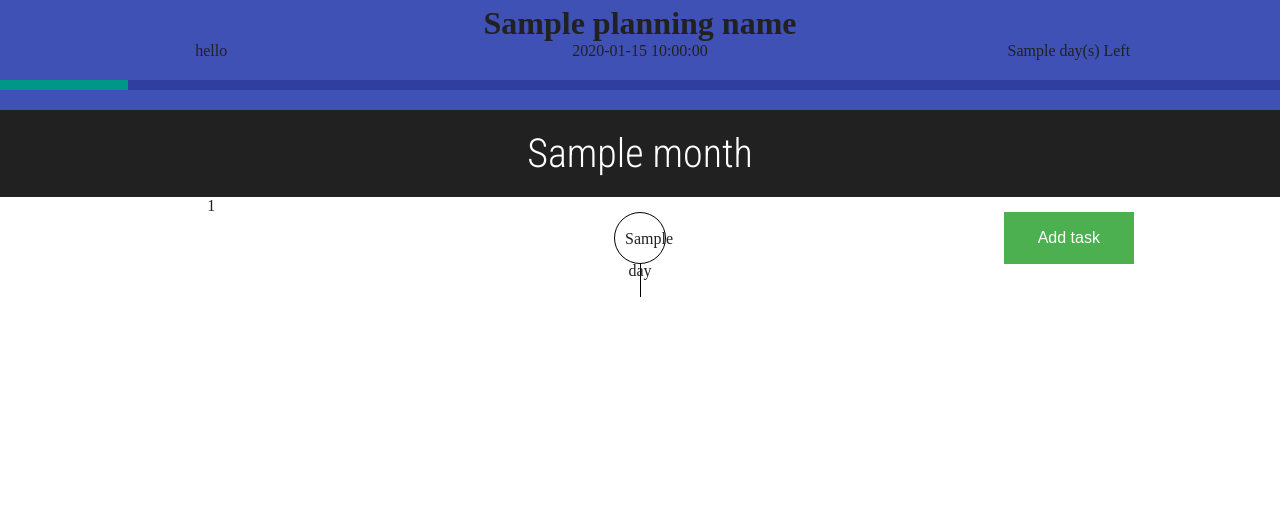
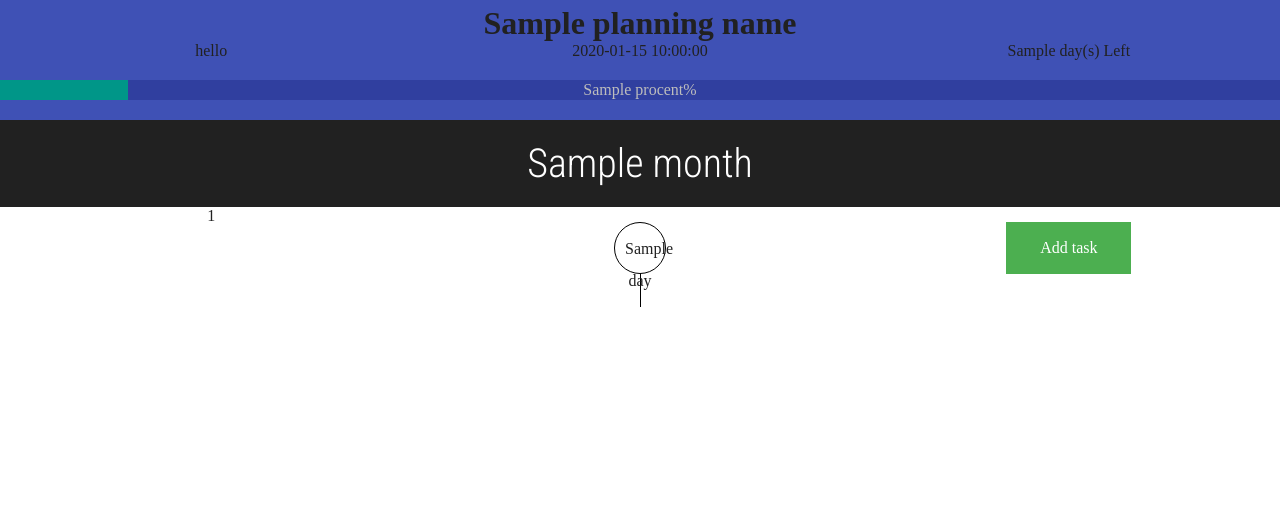
Before and after one commit to caustinbakker/Planner, a Flask app: template templates/planning.html in a window 1280 px wide. Shown: the top 506 px of the page. Run offline with Flask 2, Linux system fonts and the light colour scheme; the template is opened without the code that fills it: most values are stand-ins (such as "Sample title", 1, 10 or a date in 2020); some libraries are stand-ins or nearby versions.

Commit message:
added page to add task

```diff
--- a/app.py
+++ b/app.py
@@ -1,4 +1,4 @@
-#! python\Venv\Scriptsactivate_this.py
+#! \Venv\Scriptsactivate_this.py
 
 from flask import Flask, g, render_template, redirect, url_for, flash
 from peewee import *
@@ -21,7 +21,10 @@ app.secret_key = '124312415634f35fdf89hg489hjf9092j23jjf9928fisd02d0k11j90j'
 def before_request():
     """Connect database connect"""
     g.db = models.db
-    g.db.connect()
+    try:
+        g.db.connect()
+    except OperationalError:
+        g.db.close()
 
 
 @app.after_request
@@ -29,6 +32,12 @@ def after_request(response):
     """Close database connection """
     g.db.close()
     return response
+
+
+@app.route('/planning/<planning_name>/<date>', methods=('GET', 'POST'))
+def addtask(planning_name, date):
+    form = forms.AddTask()
+    return render_template('addtask.html', form=form)
 
 
 @app.route('/create_planning', methods=('GET', 'POST'))
@@ -48,9 +57,9 @@ def create_planning():
     return render_template('create_planning.html', form=form)
 
 
-@app.route('/planning/<planning_name>')
-def planning(planning_name):
-    form = forms.AddTask()
+@app.route('/<user>/<planning_name>')
+def planning(planning_name, user='user'):
+    form = forms.AddPlanning()
     try:
         planning = models.Planning.get(models.Planning.planning_name ==
                                        planning_name)
--- a/static/styles.css
+++ b/static/styles.css
@@ -36,7 +36,7 @@ ul{
 #time_bar_container{
     margin: 20px 0px 10px 0px;
     background: #303F9F;
-    height: 10px;
+    height: 20px;
     text-align: center;
 }
 #time_bar{
@@ -110,3 +110,10 @@ ul{
     color: black;
     transition-duration: 1s;
 }
+#procent{
+color: #BDBDBD;
+position: absolute;
+width: 100%;
+text-align: center;
+margin-top: 1px;
+}
--- a/templates/planning.html
+++ b/templates/planning.html
@@ -15,7 +15,7 @@
                 <div id="created_at">{{ created_at }}</div>
                 <div>{{ days_left }} day(s) Left</div>
             </div>
-            <div id='time_bar_container'>{{render_load_bar(procent)}}</div>
+            <div id='time_bar_container'> <div id='procent'> {{procent}}% </div>  {{render_load_bar(procent)}}   </div>
         </header>
             <ul>
                 {% for datevalue, date_data in dates.items() %}
@@ -28,7 +28,7 @@
                         <div id = 'time_line'></div>
                         <li id = 'circle'>{{ date_data["day"] }}</li>
                     </div>
-                    <div> <button id="button" class="button">Add task</button> </div>
+                    <div> <a href="{{ url_for('addtask', planning_name=planning_name, date=date_data) }}"  id="button" class="button" , planning_name>Add task</a> </div>
                 </div>
                 {% endfor %}
             </ul>
--- a/test.py
+++ /dev/null
@@ -1,4 +0,0 @@
-print(__file__)
-exec(open("/Users/caust/Desktop/planning project/venv/Scripts/activate_this.py").read())
-
-from flask import Flask, g, render_template, redirect, url_for, flash
```
Also changed, not shown: templates/addtask.html (added, +11 -0 lines), templates/layout.html (added).
